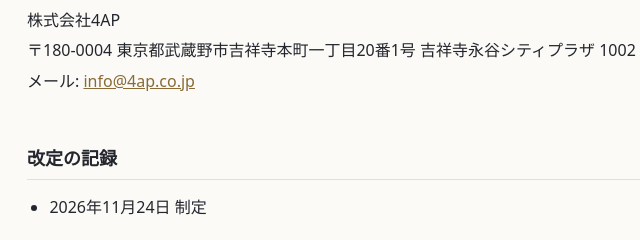
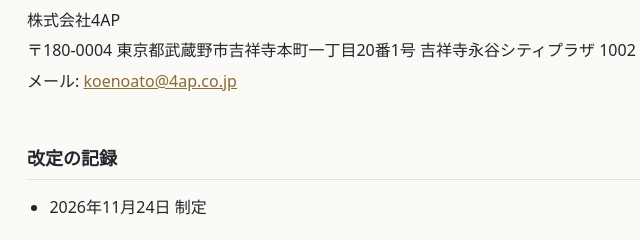
Before and after one commit to 4AP-inc/koenoato, a plain HTML site: page docs/privacy/index.html in a window 1280 px wide. Shown: the part 3255-3495 px from the top of the page, 273-913 px from the left. Drawn offline with Linux system fonts and the light colour scheme.

Commit message:
連絡先を、アプリ専用のアドレス koenoato@4ap.co.jp に改める
Co-Authored-By: Claude Fable 5.2 <noreply@anthropic.com>

```diff
--- a/docs/privacy/index.html
+++ b/docs/privacy/index.html
@@ -156,7 +156,7 @@
       <address>
         株式会社4AP<br />
         〒180-0004 東京都武蔵野市吉祥寺本町一丁目20番1号 吉祥寺永谷シティプラザ 1002<br />
-        メール: <a href="mailto:info@4ap.co.jp">info@4ap.co.jp</a>
+        メール: <a href="mailto:koenoato@4ap.co.jp">koenoato@4ap.co.jp</a>
       </address>
 
       <h2>改定の記録</h2>
```
Also changed, not shown: docs/index.html (+1 -1 lines).
